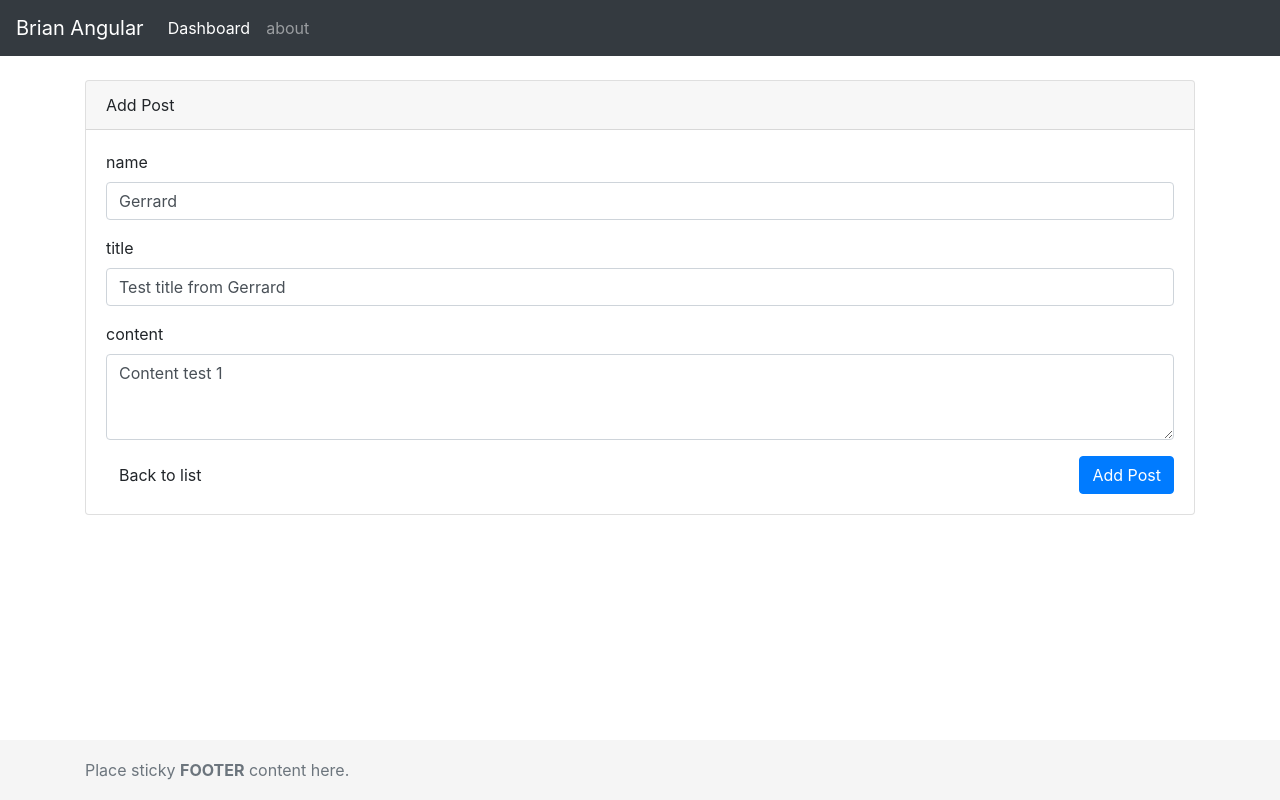
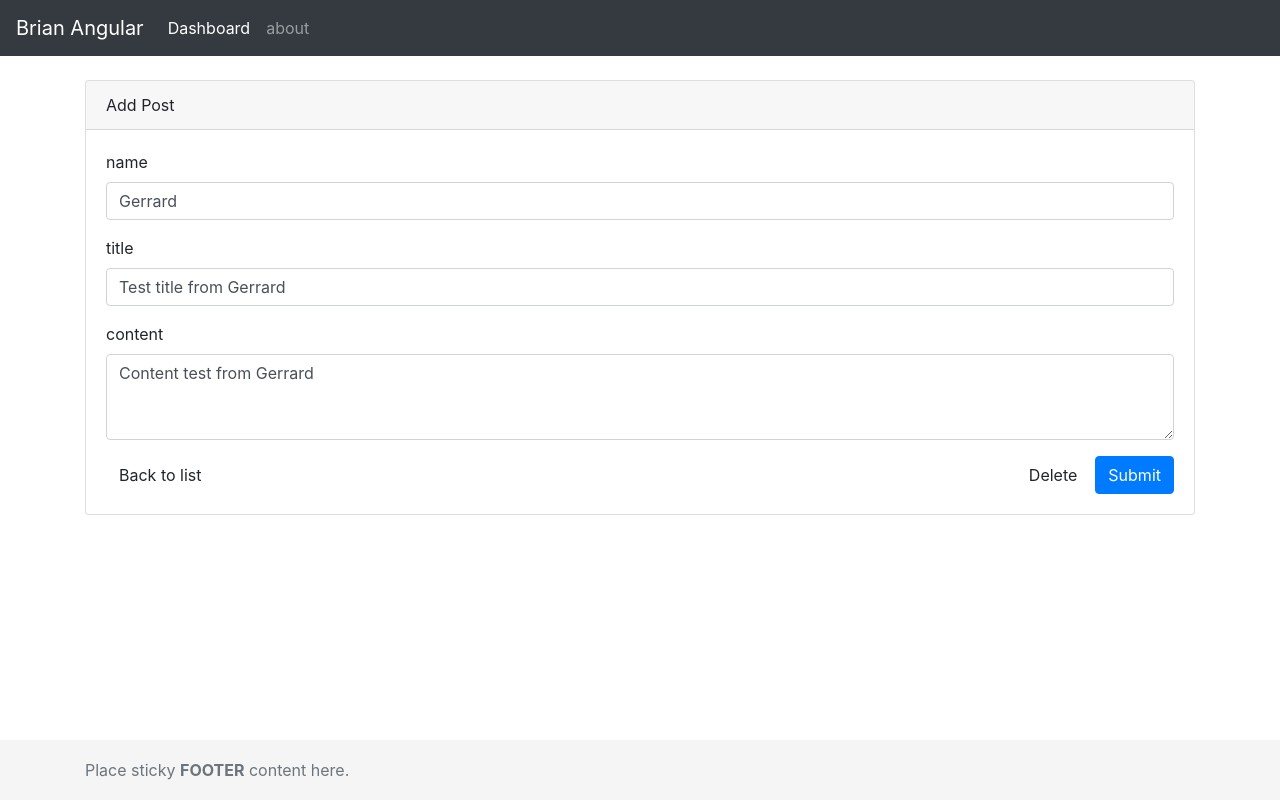
Before and after one commit to web-dev-helper/brian-angular, an Angular app: page /add-post/1 in a window 1280 px wide. Built offline with nearby package versions, Linux system fonts and the light colour scheme.

Commit message:
Add full In-memory CRUD cycle

```diff
--- a/src/app/app.module.ts
+++ b/src/app/app.module.ts
@@ -20,8 +20,8 @@ const appRoutes=[
 //  {path:'nav-bar', component:NavBarComponent},
   {path:'', component:DashboardComponent},
   {path:'add-post', component:AddPostComponent},
-  {path:'add-post/:index', component:AddPostComponent},
-  {path:'view-post/:index', component:ViewPostComponent},
+  {path:'add-post/:postId', component:AddPostComponent},
+  {path:'view-post/:postId', component:ViewPostComponent},
   {path:'about', component:AboutComponent}
 ];
 
--- a/src/app/components/add-post/add-post.component.html
+++ b/src/app/components/add-post/add-post.component.html
@@ -3,7 +3,7 @@
     Add Post
   </div>
   <div class="card-body">
-    <form >
+    <form (submit)="onSubmit()">
       <div class="form-group">
         <label for="name">name</label>
         <input
@@ -11,7 +11,7 @@
           class="form-control"
           name="name"
           [(ngModel)]="post.name"
-          />
+          >
       </div>
       <div class="form-group">
         <label for="title">title</label>
@@ -20,7 +20,7 @@
           class="form-control"
           name="title"
           [(ngModel)]="post.title"
-          />
+          >
       </div>
       <div class="form-group">
         <label for="content">content</label>
@@ -36,7 +36,9 @@
           <button class="btn" routerLink="/">Back to list</button>
         </div>
         <div class="col-md-6">
-          <button class="btn btn-primary pull-right" (click)="onAddPost()">Add Post</button>
+          <button class="btn btn-primary pull-right" type="submit">Submit</button>
+          <button class="btn pull-right btn-margin" type="button" [style.display]="post.postId==-1?'none':'block'"
+           (click)="onDelete()">Delete</button>
         </div>
       </div>
     </form>
--- a/src/app/components/add-post/add-post.component.ts
+++ b/src/app/components/add-post/add-post.component.ts
@@ -14,14 +14,9 @@ import { Post } from '../../interfaces/post';
 export class AddPostComponent implements OnInit {
 
   // path param 'index'
-  index:number;
+  postId:number;
 
-  // form names
-  // name:string;
-  // title:string;
-  // content:string;
-
-  post:Post;
+  post:Post={postId:-1, name:'', title:'', content:''};
 
   constructor(
     public dataAccess:DataAccessService,
@@ -31,20 +26,28 @@ export class AddPostComponent implements OnInit {
 
   ngOnInit() {
     // set path param
-    let paramIndex = this.activatedRoute.snapshot.params['index'];
-    console.log("index:"+paramIndex);
+    let id = this.activatedRoute.snapshot.params['postId'];
 
-    if( paramIndex !== null)
+    if( id != null)
     {
-      this.post = this.dataAccess.getPost(paramIndex);
-    }else{
-      this.post = {name:'', title:'', content:''};
+      this.post = this.dataAccess.getPost(id);
+      console.log("Edit screen");
     }
   }
 
-  // Add new post to Database
-  onAddPost() {
-    this.dataAccess.addPost(this.post);
+  // Handles both insert and update actions
+  onSubmit(){
+    if(this.post.postId == -1){
+      this.dataAccess.addPost(this.post);
+    }else{
+      this.dataAccess.updatePost(this.post);
+    }
+
     this.router.navigateByUrl('/');
   }
+
+  onDelete(){
+    this.dataAccess.deletePost(this.postId);
+    this.router.navigateByUrl("/");
+  }
 }
--- a/src/app/components/post-list/post-list.component.html
+++ b/src/app/components/post-list/post-list.component.html
@@ -5,14 +5,15 @@
     <th>Name</th>
     <th>Title</th>
     <th>Date</th>
+    <th></th>
    </tr>
   </thead>
   <tbody>
-    <tr style="cursor:pointer;" *ngFor="let p of posts; let i=index" >
+    <tr *ngFor="let p of posts; let i=index" >
       <td>{{p.name}}</td>
-      <td><a href="#" routerLink="/view-post/{{i}}">{{p.title}}</a></td>
+      <td><a href="#" routerLink="/view-post/{{p.postId}}">{{p.title}}</a></td>
       <td>{{p.date}}</td>
-      <td><button class="btn" routerLink="/add-post/{{i}}" >Edit</button></td>
+      <td><button class="btn" routerLink="/add-post/{{p.postId}}" >Edit</button></td>
     </tr>
   </tbody>
 
--- a/src/app/components/view-post/view-post.component.html
+++ b/src/app/components/view-post/view-post.component.html
@@ -1,6 +1,29 @@
-<p>
-  view-post works!
-</p>
-<div>
-  <button class="btn btn-primary" routerLink="/">Back to list</button>
-</div>
+<div class="card">
+    <div class="card-header">
+      Add Post
+    </div>
+    <div class="card-body">
+      <div class="form-group">
+        <label for="name">name</label>
+        {{post.name}}
+      </div>
+      <div class="form-group">
+        <label for="title">title</label>
+        {{post.title}}
+      </div>
+      <div class="form-group">
+        <label for="content">content</label>
+        {{post.content}}
+      </div>
+      <div class="row">
+        <div class="col-md-6">
+          <button class="btn" routerLink="/">Back to list</button>
+        </div>
+        <div class="col-md-6">
+          <button class="btn btn-primary pull-right" (click)="onDelete()">Delete Post</button>
+          <button class="btn pull-right btn-margin" [style.display]="post.postId==-1?'none':'block'"
+           (click)="onEditPost()">Edit</button>
+        </div>
+      </div>
+    </div>
+  </div>
--- a/src/app/components/view-post/view-post.component.ts
+++ b/src/app/components/view-post/view-post.component.ts
@@ -1,4 +1,9 @@
 import { Component, OnInit } from '@angular/core';
+
+import { Router, ActivatedRoute } from '@angular/router';
+import { DataAccessService } from '../../services/data-access.service';
+
+import { Post } from '../../interfaces/post';
 
 @Component({
   selector: 'app-view-post',
@@ -6,10 +11,27 @@ import { Component, OnInit } from '@angular/core';
   styleUrls: ['./view-post.component.css']
 })
 export class ViewPostComponent implements OnInit {
+  postId:number;
+  post:Post;
 
-  constructor() { }
+  constructor(
+    private activatedRoute: ActivatedRoute,
+    private router: Router,
+    private dataAccessService:DataAccessService
+  ) {
+  }
 
   ngOnInit() {
+    this.postId = this.activatedRoute.snapshot.params['postId'];
+    this.post = this.dataAccessService.getPost(this.postId);
   }
 
+  onDelete(){
+    this.dataAccessService.deletePost(this.postId);
+    this.router.navigateByUrl("/");
+  }
+
+  onEditPost(){
+    this.router.navigateByUrl("/add-post/"+this.postId);
+  }
 }
--- a/src/app/interfaces/post.ts
+++ b/src/app/interfaces/post.ts
@@ -1,4 +1,5 @@
 export interface Post {
+    postId:number,
     name:string,
     title:string,
     content:string,
--- a/src/app/services/data-access.service.ts
+++ b/src/app/services/data-access.service.ts
@@ -5,9 +5,9 @@ import { Post } from '../interfaces/post';
 export class DataAccessService {
 
   posts:Post[]=[
-    { name:'Brian', title:'Test title from Brian', content:'Content test 1', date:'2017-01-10'},
-    { name:'Gerrard', title:'Test title from Gerrard', content:'Content test 1', date:'2017-02-10'},
-    { name:'Eric', title:'Test title from Eric', content:'Content test 1', date:'2017-05-07'},
+    { postId:0, name:'Brian', title:'Test title from Brian', content:'Content test from Brian', date:'2017-01-10'},
+    { postId:1, name:'Gerrard', title:'Test title from Gerrard', content:'Content test from Gerrard', date:'2017-02-10'},
+    { postId:2, name:'Eric', title:'Test title from Eric', content:'Content test from Eric', date:'2017-05-07'},
   ];
 
   constructor() { }
@@ -16,16 +16,41 @@ export class DataAccessService {
     return this.posts;
   }
 
-  getPost(index:number){
-    return this.posts[index];
+  getPost(postId:number){
+
+    for(let p of this.posts)
+    {
+      if( p.postId == postId)
+      {
+        return p;
+      }
+    }
   }
 
   addPost(post:Post){
     this.posts.push(post);
   }
 
-  updatePost(post:Post, index:number){
+  // updatePost(post:Post, postId:number){
     //let originalPost:Post = this.posts[index];
-    this.posts[index] = post;
+  updatePost(post:Post){
+    for(let p of this.posts)
+    {
+      if( p.postId == post.postId)
+      {
+        p = post;
+      }
+    }
+  }
+
+  deletePost(postId:number){
+
+    for(let i=0; i < this.posts.length; i++ )
+    {
+      if( this.posts[i].postId == postId)
+      {
+        this.posts.splice(i, 1);
+      }
+    }
   }
 }
--- a/src/styles.css
+++ b/src/styles.css
@@ -37,3 +37,8 @@ html {
   code {
     font-size: 80%;
   }
+
+/* Common Style */
+  .btn-margin{
+    margin-right: 5px;
+}
```
Also changed, not shown: readme/q_and_a/q_and_a.md (added, +6 -0 lines).
